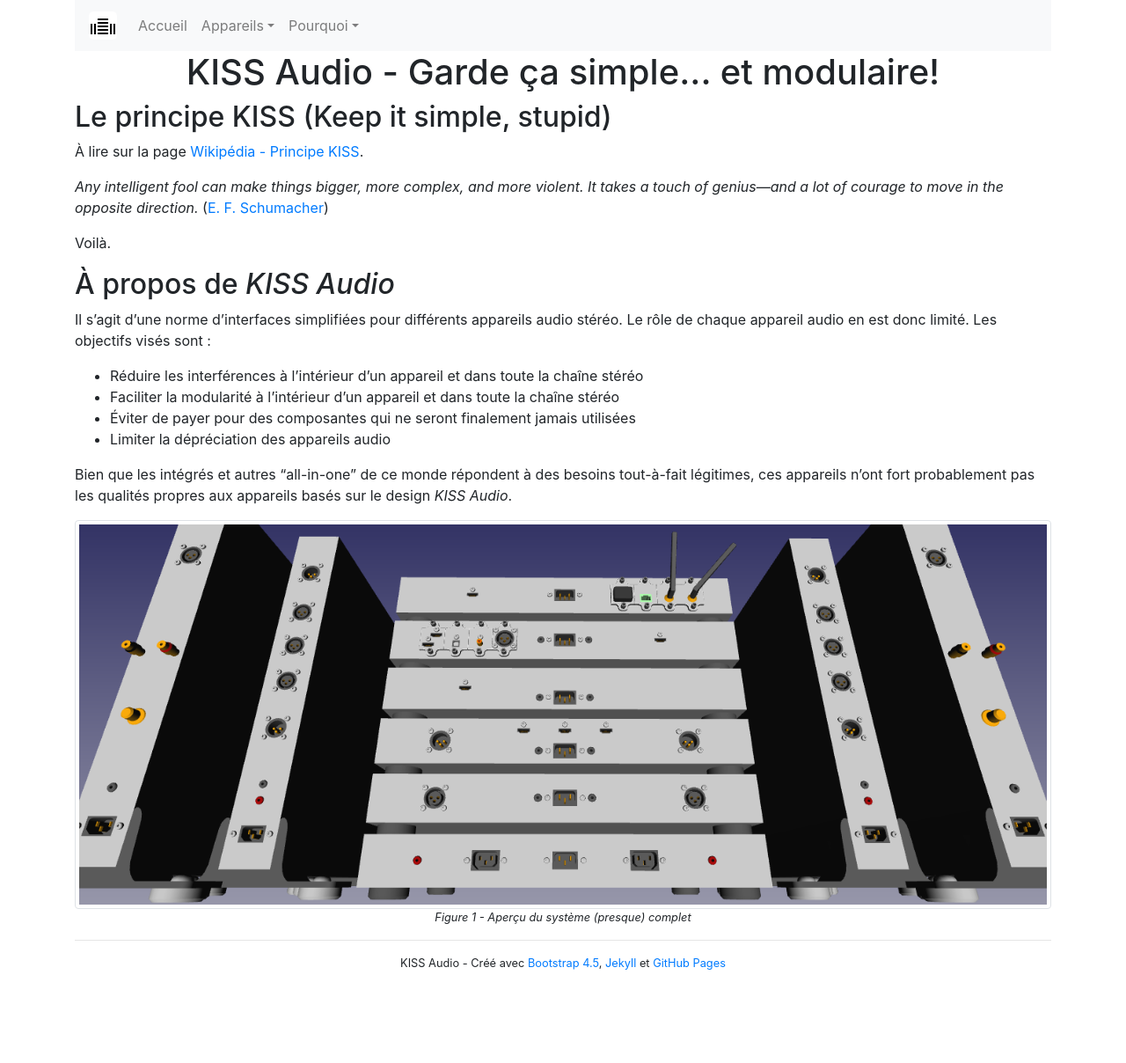
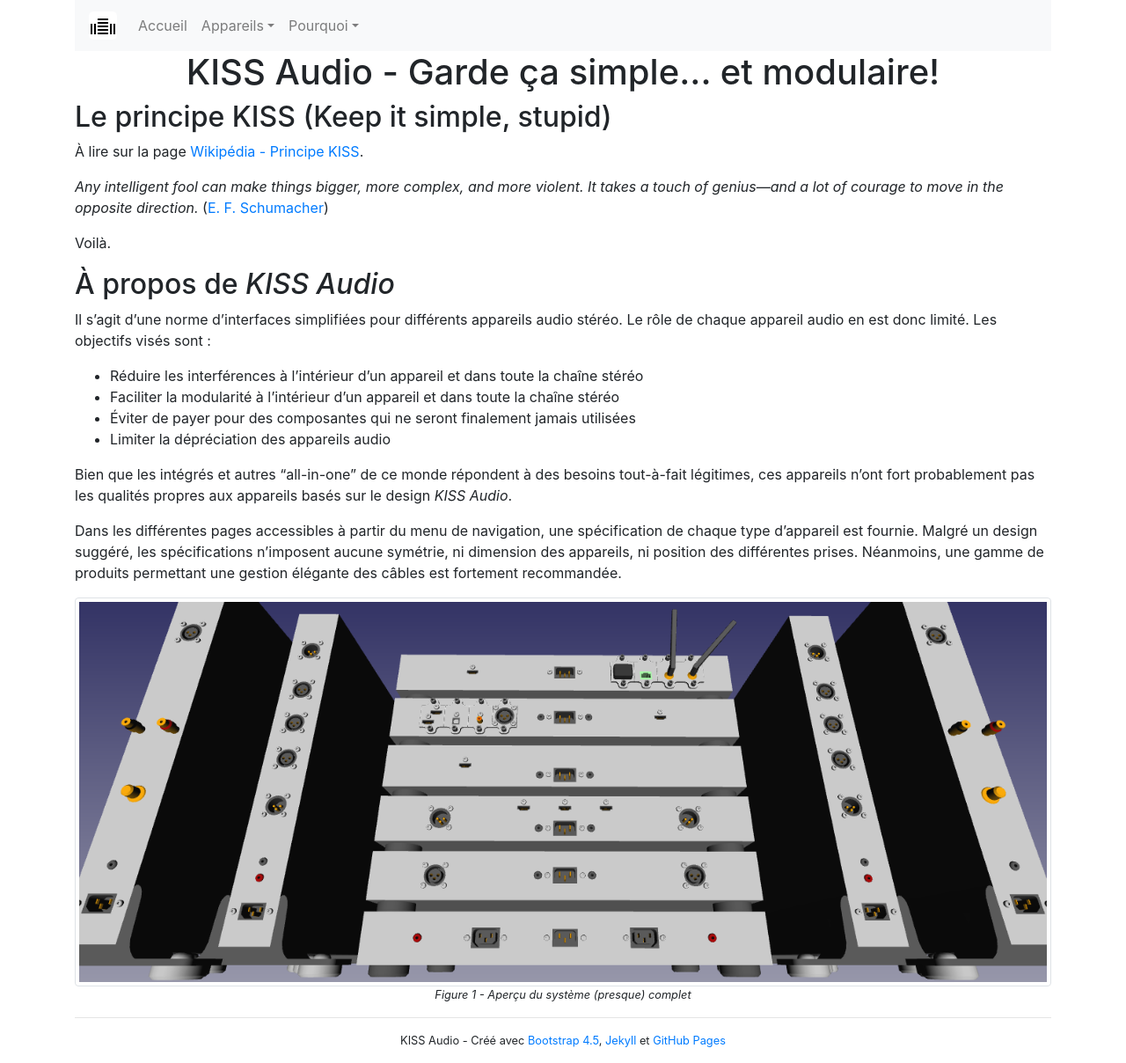
Before and after one commit to plstonge/kiss-audio, a Jekyll site: the page built from index.md, in a window 1280 px wide. Shown: the whole page at 88% size. Built offline with Jekyll 4.4.1, drawn with Linux system fonts in a browser that asks for light colours; before the commit the page ends 1120 px from its top, so only the background shows below that.

Commit message:
Une note concernant les spécifications

```diff
--- a/index.md
+++ b/index.md
@@ -29,4 +29,10 @@
 légitimes, ces appareils n'ont fort probablement pas les qualités propres aux appareils
 basés sur le design *KISS Audio*.
 
+Dans les différentes pages accessibles à partir du menu de navigation, une spécification
+de chaque type d'appareil est fournie. Malgré un design suggéré, les spécifications
+n'imposent aucune symétrie, ni dimension des appareils, ni position des différentes prises.
+Néanmoins, une gamme de produits permettant une gestion élégante des câbles est
+fortement recommandée.
+
 {% include img_design.html ind=1 alt="Aperçu du système (presque) complet" src="images/systeme_complet.png" %}
```
